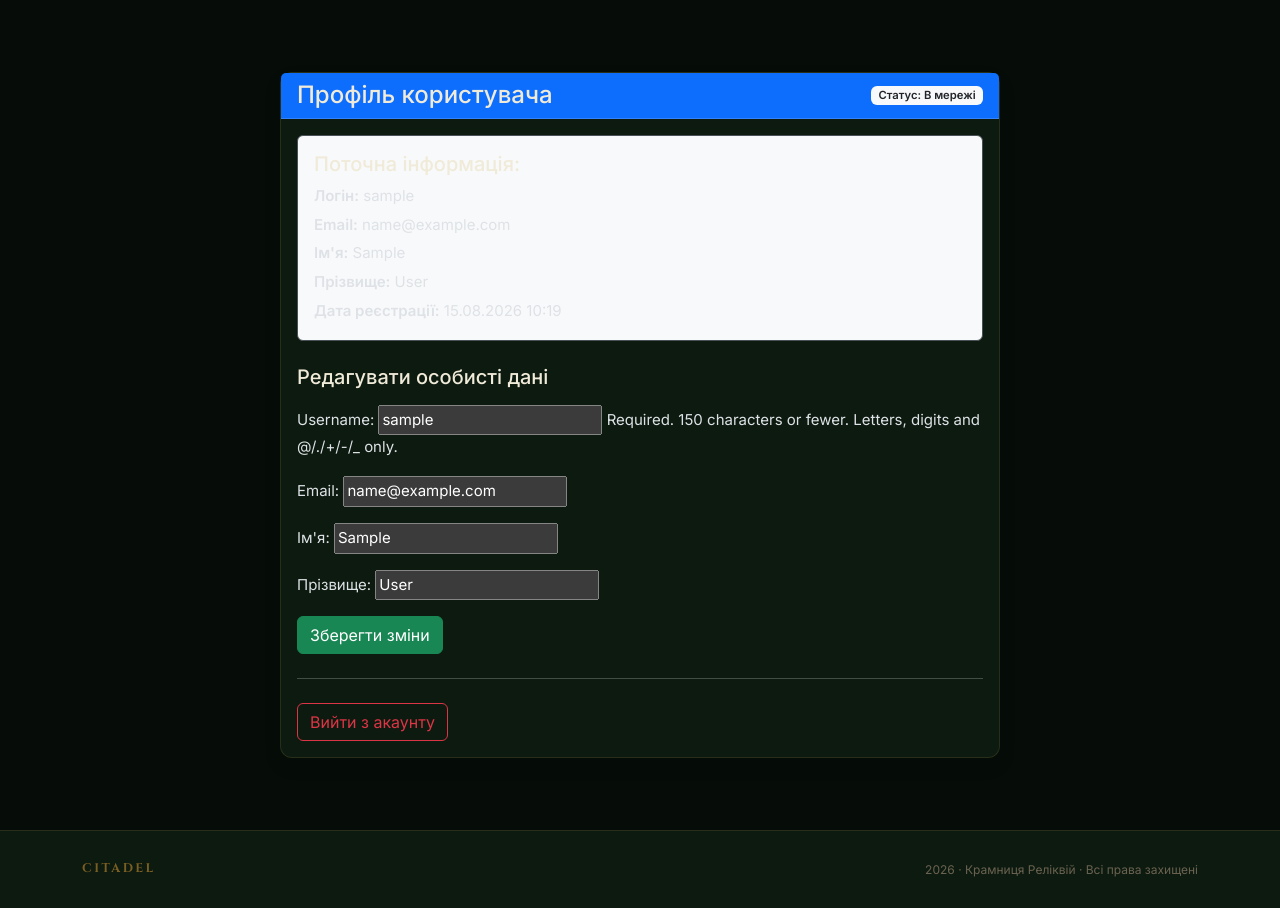
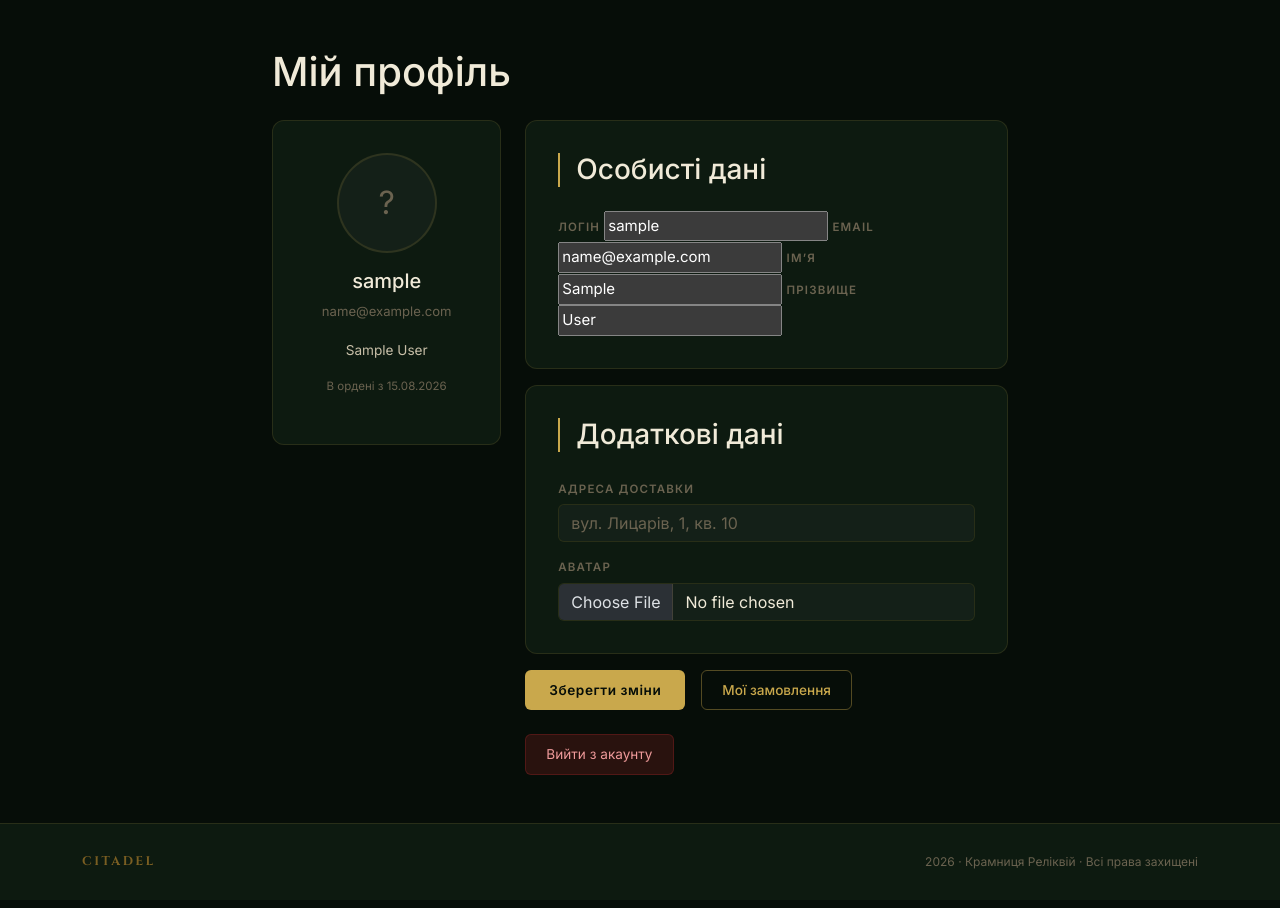
Before and after one commit to DmytroBogatyrenko/Django_shop, a Django app: page /accounts/profile/ in a window 1280 px wide. Shown: the part 59-967 px from the top of the page. After the commit the page ends 928 px from the top, so only its background shows below. Run offline with Django 5.2, Linux system fonts and the light colour scheme; the visitor is signed in with stand-in values (Sample User, id 1); data comes from the database, SQL or seed files in the repository.

Commit message:
Fix cart layout, add profile address/avatar, remove db from git

```diff
--- a/accounts/forms.py
+++ b/accounts/forms.py
@@ -1,11 +1,14 @@
 from django import forms
 from django.contrib.auth.forms import UserCreationForm
 from .models import CustomUser
+from django.contrib.auth.forms import UserCreationForm
+
+from .models import CustomUser, UserProfile
 
 
 class CustomUserCreationForm(UserCreationForm):
     email = forms.EmailField(required=True, label="Email")
-    first_name = forms.CharField(max_length=30, required=False, label="Ім'я")
+    first_name = forms.CharField(max_length=30, required=False, label="Імʼя")
     last_name = forms.CharField(max_length=30, required=False, label="Прізвище")
 
     class Meta(UserCreationForm.Meta):
@@ -15,9 +18,27 @@ class CustomUserCreationForm(UserCreationForm):
 
 class UserUpdateForm(forms.ModelForm):
     email = forms.EmailField(required=True, label="Email")
-    first_name = forms.CharField(max_length=30, required=False, label="Ім'я")
+    first_name = forms.CharField(max_length=30, required=False, label="Імʼя")
     last_name = forms.CharField(max_length=30, required=False, label="Прізвище")
 
     class Meta:
         model = CustomUser
         fields = ('username', 'email', 'first_name', 'last_name')
+
+
+class UserProfileForm(forms.ModelForm):
+    class Meta:
+        model = UserProfile
+        fields = ('address', 'avatar')
+        widgets = {
+            'address': forms.TextInput(attrs={
+                'class': 'form-control',
+                'placeholder': 'вул. Лицарів, 1, кв. 10',
+            }),
+        }
+
+    def __init__(self, *args, **kwargs):
+        super().__init__(*args, **kwargs)
+        self.fields['avatar'].widget.attrs.update({'class': 'form-control'})
+        self.fields['avatar'].required = False
+        self.fields['avatar'].label = 'Аватар (фото)'
--- a/accounts/templates/accounts/profile.html
+++ b/accounts/templates/accounts/profile.html
@@ -3,46 +3,106 @@
 {% block title %}Мій профіль{% endblock %}
 
 {% block content %}
-<div class="container my-4">
-    <div class="row justify-content-center">
-        <div class="col-md-8">
+<div class="row justify-content-center">
+    <div class="col-md-8">
+        <h1 class="mb-4">Мій профіль</h1>
 
-            {% if messages %}
-                {% for message in messages %}
-                    <div class="alert alert-{{ message.tags }} alert-dismissible fade show" role="alert">
-                        {{ message }}
-                        <button type="button" class="btn-close" data-bs-dismiss="alert"></button>
-                    </div>
-                {% endfor %}
-            {% endif %}
+        <div class="row g-4">
 
-            <div class="card shadow">
-                <div class="card-header bg-primary text-white d-flex justify-content-between align-items-center">
-                    <h4 class="mb-0">Профіль користувача</h4>
-                    <span class="badge bg-light text-dark">Статус: В мережі</span>
+            <!-- Ліва колонка: аватар і поточна інформація -->
+            <div class="col-md-4">
+                <div class="cit-card text-center">
+                    <!-- Показуємо аватар якщо є, інакше заглушку -->
+                    {% if profile.avatar %}
+                        <img src="{{ profile.avatar.url }}"
+                             alt="Аватар"
+                             class="rounded-circle mb-3"
+                             style="width:100px;height:100px;object-fit:cover;border:2px solid var(--c-gold);">
+                    {% else %}
+                        <div class="rounded-circle mb-3 d-inline-flex align-items-center justify-content-center"
+                             style="width:100px;height:100px;background:var(--c-surface2);border:2px solid var(--c-border);font-size:2rem;color:var(--c-muted);">
+                            ?
+                        </div>
+                    {% endif %}
+
+                    <h5 style="color:var(--c-text-h);">{{ request.user.username }}</h5>
+                    <p style="color:var(--c-muted);font-size:0.82rem;">{{ request.user.email }}</p>
+
+                    {% if request.user.first_name %}
+                        <p style="color:var(--c-text);font-size:0.85rem;">
+                            {{ request.user.first_name }} {{ request.user.last_name }}
+                        </p>
+                    {% endif %}
+
+                    {% if profile.address %}
+                        <p style="color:var(--c-muted);font-size:0.8rem;margin-top:0.5rem;">
+                            {{ profile.address }}
+                        </p>
+                    {% endif %}
+
+                    <p style="color:var(--c-muted);font-size:0.72rem;margin-top:1rem;">
+                        В ордені з {{ request.user.date_joined|date:"d.m.Y" }}
+                    </p>
                 </div>
-                <div class="card-body">
-                    <div class="mb-4 p-3 bg-light rounded border">
-                        <h5>Поточна інформація:</h5>
-                        <p class="mb-1"><strong>Логін:</strong> {{ request.user.username }}</p>
-                        <p class="mb-1"><strong>Email:</strong> {{ request.user.email }}</p>
-                        <p class="mb-1"><strong>Ім'я:</strong> {{ request.user.first_name|default:"Не вказано" }}</p>
-                        <p class="mb-1"><strong>Прізвище:</strong> {{ request.user.last_name|default:"Не вказано" }}</p>
-                        <p class="mb-0"><strong>Дата реєстрації:</strong> {{ request.user.date_joined|date:"d.m.Y H:i" }}</p>
+            </div>
+
+            <!-- Права колонка: форми редагування -->
+            <div class="col-md-8">
+                <!-- enctype='multipart/form-data' обовʼязковий коли є ImageField
+                     без нього файл (аватар) просто не дійде до сервера -->
+                <form method="post" enctype="multipart/form-data">
+                    {% csrf_token %}
+
+                    <div class="cit-card mb-3">
+                        <h3 class="cit-accent-line mb-4">Особисті дані</h3>
+
+                        <label class="form-label">Логін</label>
+                        {{ u_form.username }}
+                        {% if u_form.username.errors %}
+                            <div class="cit-alert cit-alert-error mt-1">{{ u_form.username.errors }}</div>
+                        {% endif %}
+
+                        <label class="form-label">Email</label>
+                        {{ u_form.email }}
+
+                        <label class="form-label">Імʼя</label>
+                        {{ u_form.first_name }}
+
+                        <label class="form-label">Прізвище</label>
+                        {{ u_form.last_name }}
                     </div>
 
-                    <h5 class="mb-3">Редагувати особисті дані</h5>
-                    <form method="post">
-                        {% csrf_token %}
-                        {{ u_form.as_p }}
-                        <button type="submit" class="btn btn-success">Зберегти зміни</button>
-                    </form>
+                    <div class="cit-card mb-3">
+                        <h3 class="cit-accent-line mb-4">Додаткові дані</h3>
 
-                    <hr class="my-4">
+                        <label class="form-label">Адреса доставки</label>
+                        {{ p_form.address }}
 
+                        <label class="form-label mt-3">Аватар</label>
+                        {{ p_form.avatar }}
+                        {% if profile.avatar %}
+                            <p style="color:var(--c-muted);font-size:0.78rem;margin-top:0.35rem;">
+                                Завантажте нове фото щоб замінити поточне
+                            </p>
+                        {% endif %}
+                    </div>
+
+                    <div class="d-flex gap-3">
+                        <button type="submit" class="btn btn-cit-primary">
+                            Зберегти зміни
+                        </button>
+                        <a href="{% url 'orders:order_list' %}" class="btn btn-cit-outline">
+                            Мої замовлення
+                        </a>
+                    </div>
+                </form>
+
+                <div class="mt-4">
                     <form action="{% url 'accounts:logout' %}" method="post">
                         {% csrf_token %}
-                        <button type="submit" class="btn btn-outline-danger">Вийти з акаунту</button>
+                        <button type="submit" class="btn btn-cit-danger">
+                            Вийти з акаунту
+                        </button>
                     </form>
                 </div>
             </div>
--- a/accounts/views.py
+++ b/accounts/views.py
@@ -4,7 +4,7 @@ from django.contrib.auth.decorators import login_required
 from django.shortcuts import redirect, render
 from django_ratelimit.decorators import ratelimit
 
-from .forms import CustomUserCreationForm, UserUpdateForm
+from .forms import CustomUserCreationForm, UserProfileForm, UserUpdateForm
 from .models import UserProfile
 
 
@@ -40,14 +40,21 @@ def profile_view(request):
 
     if request.method == 'POST':
         u_form = UserUpdateForm(request.POST, instance=request.user)
-        if u_form.is_valid():
+        p_form = UserProfileForm(request.POST, request.FILES, instance=profile)
+
+        if u_form.is_valid() and p_form.is_valid():
             u_form.save()
-            messages.success(request, 'Ваші дані успішно оновлено.')
+            p_form.save()
+            messages.success(request, 'Профіль успішно оновлено.')
             return redirect('accounts:profile')
+        else:
+            messages.error(request, 'Перевірте правильність заповнення форми.')
     else:
         u_form = UserUpdateForm(instance=request.user)
+        p_form = UserProfileForm(instance=profile)
 
     return render(request, 'accounts/profile.html', {
         'profile': profile,
         'u_form': u_form,
+        'p_form': p_form,
     })
```
Also changed, not shown: cart/templates/cart/detail.html (+12 -11 lines).
